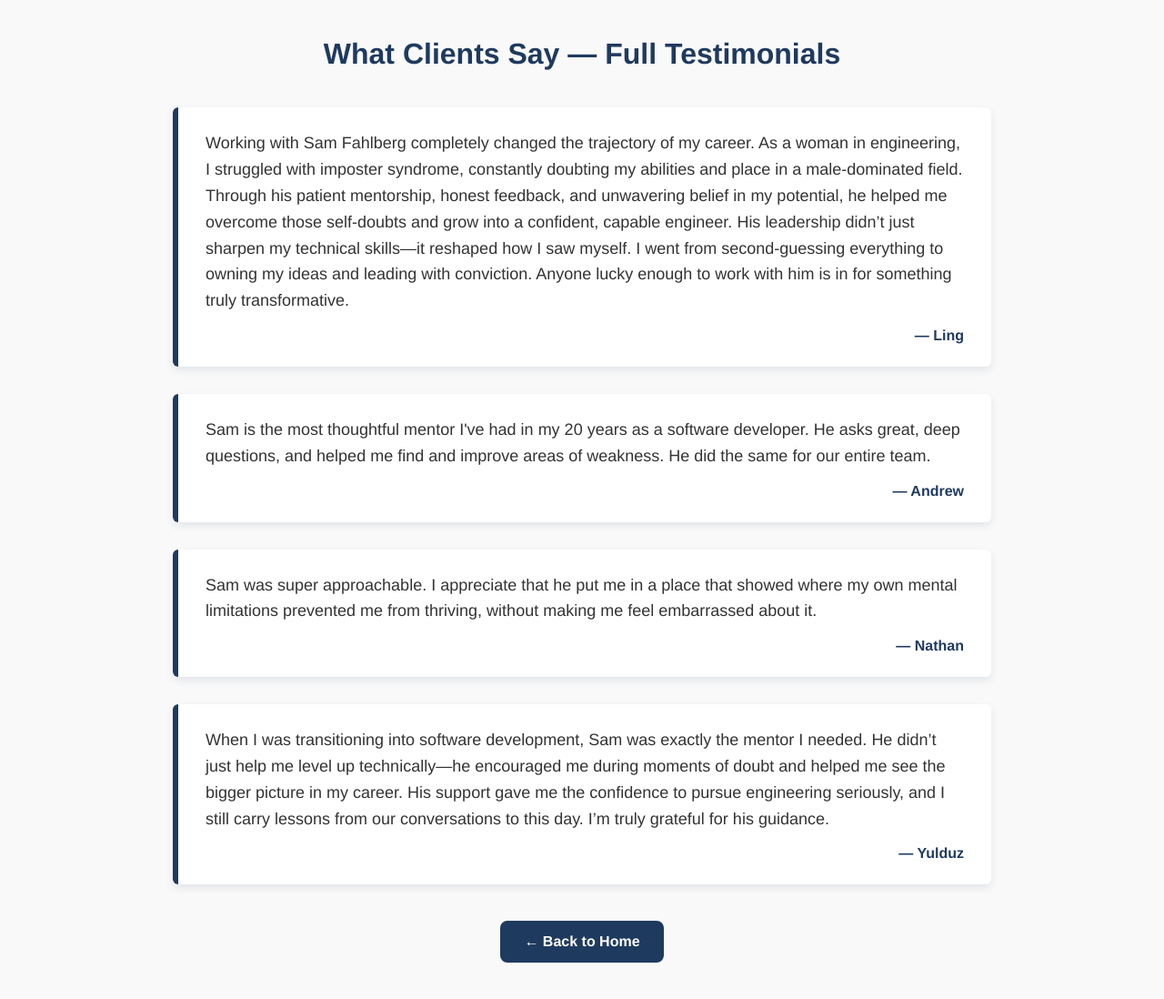
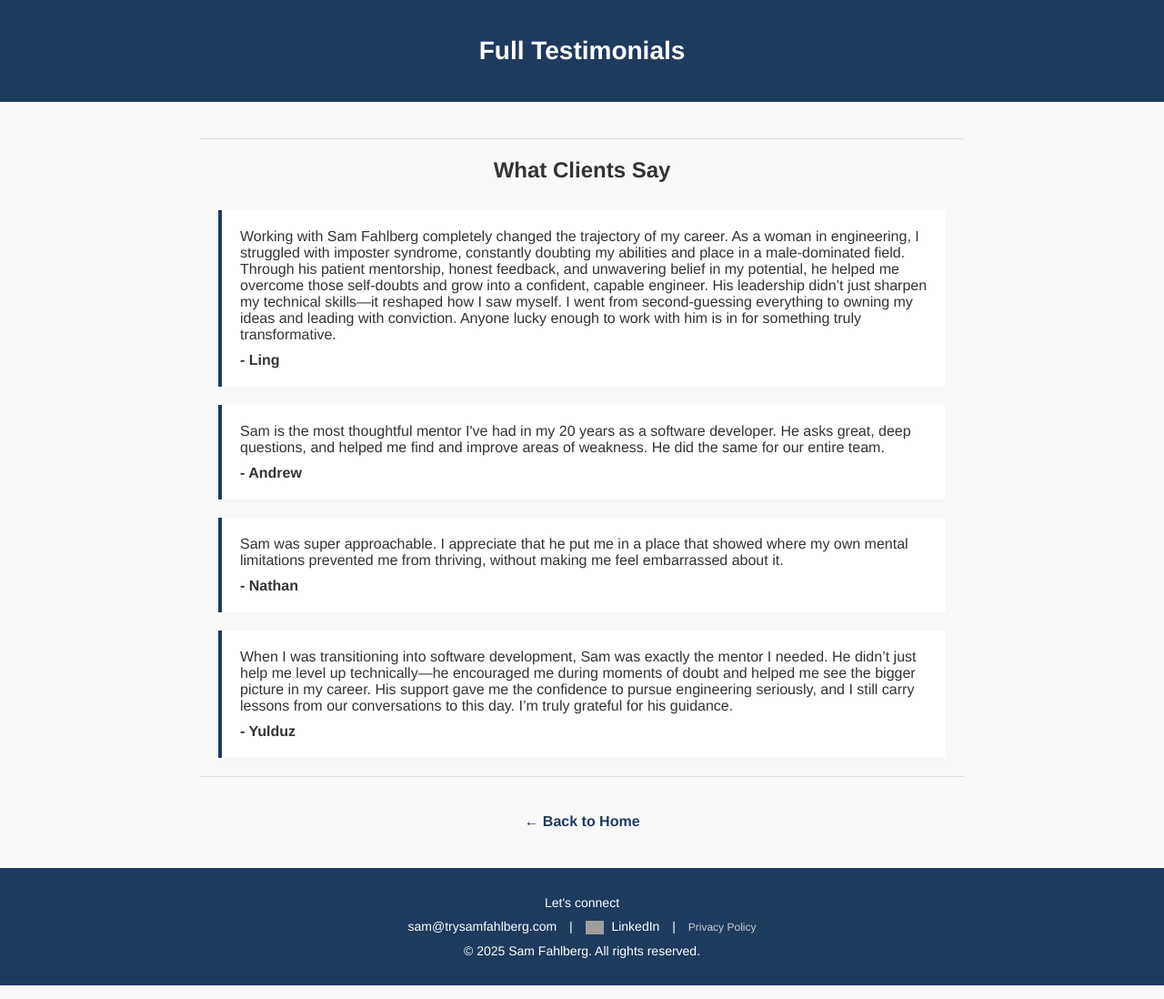
Before and after one commit to sfahlberg/sfahlberg.github.io, a plain HTML site: page testimonials.html in a window 1280 px wide. Shown: the whole page at 91% size. Drawn offline with Linux system fonts and the light colour scheme; grey boxes are pictures that could not be loaded.

Commit message:
Update testimonials.html

```diff
--- a/testimonials.html
+++ b/testimonials.html
@@ -2,101 +2,142 @@
 <html lang="en">
 <head>
   <meta charset="UTF-8" />
-  <meta name="viewport" content="width=device-width, initial-scale=1" />
-  <title>Full Testimonials – Sam Fahlberg</title>
+  <meta name="viewport" content="width=device-width, initial-scale=1.0"/>
+  <title>Testimonials – Sam Fahlberg</title>
   <style>
     body {
       font-family: 'Helvetica Neue', sans-serif;
+      margin: 0;
+      padding: 0;
       background-color: #f9f9f9;
       color: #333;
+    }
+
+    header {
+      background-color: #1F3A5F;
+      padding: 40px 20px;
+      text-align: center;
+      color: white;
+    }
+
+    header h1 {
+      font-size: 28px;
       margin: 0;
+    }
+
+    .section {
+      max-width: 800px;
+      margin: 40px auto;
+      padding: 0 20px;
+      border-top: 1px solid #ddd;
+      border-bottom: 1px solid #ddd;
+    }
+
+    .section h2 {
+      font-size: 24px;
+      text-align: center;
+      margin-bottom: 30px;
+    }
+
+    .testimonial {
+      background-color: #ffffff;
+      border-left: 4px solid #1F3A5F;
       padding: 20px;
-      max-width: 900px;
-      margin-left: auto;
-      margin-right: auto;
+      margin: 20px 0;
+      box-shadow: 0 2px 4px rgba(0, 0, 0, 0.02);
     }
-    h1 {
+
+    .testimonial p {
+      margin: 0 0 10px;
+    }
+
+    .testimonial span {
+      font-weight: bold;
+    }
+
+    .back-link {
+      display: block;
       text-align: center;
+      margin: 40px 0;
+      font-weight: bold;
       color: #1F3A5F;
-      margin-bottom: 40px;
-      font-size: 32px;
+      text-decoration: none;
+      border-bottom: 2px solid transparent;
+      transition: border-bottom 0.2s ease;
     }
-    .testimonial {
-      background-color: #fff;
-      border-left: 6px solid #1F3A5F;
-      padding: 25px 30px;
-      margin-bottom: 30px;
-      box-shadow: 0 4px 8px rgba(31, 58, 95, 0.1);
-      border-radius: 6px;
+
+    .back-link:hover {
+      border-bottom: 2px solid #1F3A5F;
     }
-    .testimonial p {
-      font-size: 18px;
-      line-height: 1.6;
-      margin: 0 0 15px 0;
-      white-space: pre-line;
+
+    footer {
+      background-color: #1F3A5F;
+      padding: 30px 20px;
+      text-align: center;
+      font-size: 14px;
+      color: white;
     }
-    .author {
-      font-weight: bold;
-      font-size: 16px;
-      color: #1F3A5F;
-      text-align: right;
-      display: block;
+
+    .contact-links {
+      margin-top: 10px;
     }
-    a.back-link {
-      display: block;
-      margin: 40px auto 20px;
-      width: max-content;
-      background-color: #1F3A5F;
-      color: white;
-      padding: 12px 24px;
+
+    .contact-links a {
+      margin: 0 10px;
       text-decoration: none;
-      border-radius: 8px;
-      font-weight: bold;
-      border: 2px solid #1F3A5F;
-      text-align: center;
-      transition: background-color 0.3s ease;
+      color: #ffffff;
     }
-    a.back-link:hover {
-      background-color: #16304b;
-    }
-    @media (max-width: 600px) {
-      body {
-        padding: 15px;
-      }
-      .testimonial p {
-        font-size: 16px;
-      }
-      h1 {
-        font-size: 26px;
-      }
+
+    .linkedin-icon {
+      width: 20px;
+      vertical-align: middle;
+      margin-right: 5px;
     }
   </style>
 </head>
 <body>
 
-  <h1>What Clients Say — Full Testimonials</h1>
+  <header>
+    <h1>Full Testimonials</h1>
+  </header>
+
+  <section class="section">
+    <h2>What Clients Say</h2>
 
     <div class="testimonial">
       <p>Working with Sam Fahlberg completely changed the trajectory of my career. As a woman in engineering, I struggled with imposter syndrome, constantly doubting my abilities and place in a male-dominated field. Through his patient mentorship, honest feedback, and unwavering belief in my potential, he helped me overcome those self-doubts and grow into a confident, capable engineer. His leadership didn’t just sharpen my technical skills—it reshaped how I saw myself. I went from second-guessing everything to owning my ideas and leading with conviction. Anyone lucky enough to work with him is in for something truly transformative.</p>
-    <span class="author">— Ling</span>
+      <span>- Ling</span>
     </div>
 
     <div class="testimonial">
       <p>Sam is the most thoughtful mentor I've had in my 20 years as a software developer. He asks great, deep questions, and helped me find and improve areas of weakness. He did the same for our entire team.</p>
-    <span class="author">— Andrew</span>
+      <span>- Andrew</span>
     </div>
 
     <div class="testimonial">
       <p>Sam was super approachable. I appreciate that he put me in a place that showed where my own mental limitations prevented me from thriving, without making me feel embarrassed about it.</p>
-    <span class="author">— Nathan</span>
+      <span>- Nathan</span>
     </div>
 
     <div class="testimonial">
       <p>When I was transitioning into software development, Sam was exactly the mentor I needed. He didn’t just help me level up technically—he encouraged me during moments of doubt and helped me see the bigger picture in my career. His support gave me the confidence to pursue engineering seriously, and I still carry lessons from our conversations to this day. I’m truly grateful for his guidance.</p>
-    <span class="author">— Yulduz</span>
+      <span>- Yulduz</span>
     </div>
+  </section>
 
   <a href="index.html" class="back-link">← Back to Home</a>
 
+  <footer>
+    <div>Let's connect</div>
+    <div class="contact-links">
+      <a href="mailto:sam@trysamfahlberg.com">sam@trysamfahlberg.com</a> |
+      <a href="https://www.linkedin.com/in/samuel-fahlberg/" target="_blank">
+        <img src="https://cdn-icons-png.flaticon.com/512/174/174857.png" alt="LinkedIn" class="linkedin-icon" /> LinkedIn
+      </a> |
+      <a href="privacy.html" style="font-size: 12px; color: #ccc; text-decoration: none;">Privacy Policy</a>
+    </div>
+    <div style="margin-top: 10px;">© 2025 Sam Fahlberg. All rights reserved.</div>
+  </footer>
+
 </body>
 </html>
```
Lines whose indentation alone changed are shown as unchanged.
